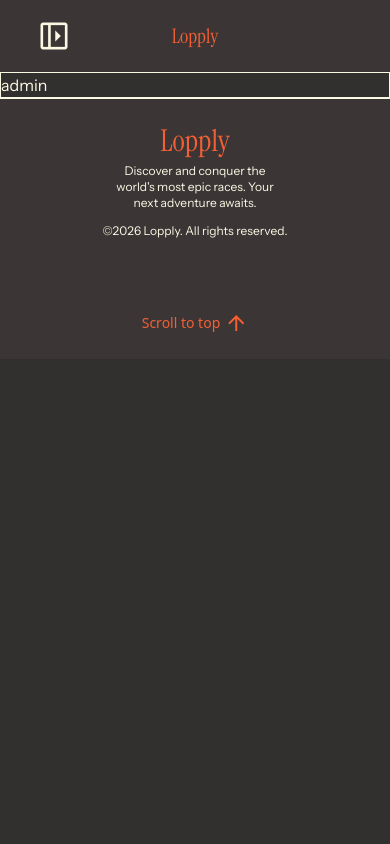
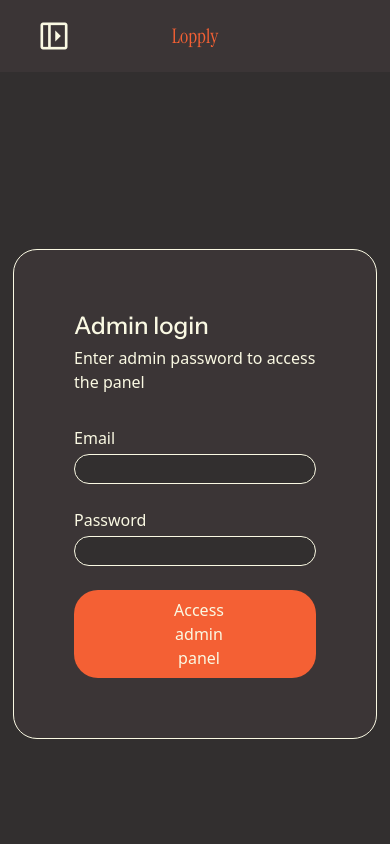
Before and after one commit to ellinorjohansson/Lopply, a Next.js app: page /admin/login in a window 390 px wide. Shown: the top 844 px of the page. Built offline with nearby package versions, Linux system fonts and the light colour scheme; a web font is replaced by a local one.

Commit message:
✨(feature): added input field to the admin login page and fixed responsivness

```diff
--- a/public/locales/en/common.json
+++ b/public/locales/en/common.json
@@ -36,5 +36,14 @@
     "this_page_missed_the_marker": "This page missed the marker and ran the wrong way.",
     "uhoh_something_tripped": "Uhoh, something tripped!",
     "an_unexpected_error_occurred": "An unexpected error occurred."
+  },
+  "authentication": {
+    "admin": {
+      "admin_login": "Admin login",
+      "admin_subtext": "Enter admin password to access the panel",
+      "access_admin_panel": "Access admin panel"
+    },
+    "email": "Email",
+    "password": "Password"
   }
 }
--- a/src/app/admin/login/page.tsx
+++ b/src/app/admin/login/page.tsx
@@ -1,7 +1,33 @@
+"use client";
+import PrimaryButton from "@/common/components/buttons/PrimaryButton";
+import InputField from "@/common/components/inputField/InputField";
+import { useTranslation } from "@/common/hooks/useTranslation";
+
 const AdminLogIn = () => {
-    return (
-        <><h3 className="border">admin</h3></>
-    )
-}
+	const a = useTranslation("authentication");
+	const handleSubmit = (e: React.FormEvent) => {
+		e.preventDefault();
+	};
+
+	return (
+		<section className="flex items-center justify-center w-full min-h-screen p-4">
+			<div className="bg-secondary border border-secondaryaccent rounded-3xl p-15 flex flex-col gap-6">
+				<div className="flex flex-col gap-1 mb-2">
+					<h3 className="text-2xl font-medium">
+						{a("admin.admin_login")}
+					</h3>
+					<span className="text-secondaryaccent text-base">
+						{a("admin.admin_subtext")}
+					</span>
+				</div>
+				<form onSubmit={handleSubmit} className="flex flex-col gap-6">
+					<InputField label={a("email")} size="medium" />
+					<InputField label={a("password")} size="medium" />
+					<PrimaryButton text={a("admin.access_admin_panel")} size="large" />
+				</form>
+			</div>
+		</section>
+	);
+};
 
 export default AdminLogIn;
--- a/src/common/components/buttons/PrimaryButton.tsx
+++ b/src/common/components/buttons/PrimaryButton.tsx
@@ -2,7 +2,7 @@
 
 export interface PrimaryButtonProps {
 	text: string;
-	icon: string;
+	icon?: string;
 	size: "small" | "medium" | "large";
 	onClick?: () => void;
 }
@@ -12,7 +12,7 @@
 	const sizeClasses = {
 		small: "py-2 px-4 text-sm",
 		medium: "py-2 px-23 text-base",
-		large: "py-2 px-60 text-base"
+		large: "py-2 px-23 sm:px-40 md:px-60 text-base"
 	}[size];
 
 	return (
--- a/src/common/components/inputField/InputField.tsx
+++ b/src/common/components/inputField/InputField.tsx
@@ -12,13 +12,13 @@
 
 	const sizeClasses = {
 		small: "py-1 px-4 text-sm sm:text-base w-full max-w-[240px]",
-		medium: "py-1 px-4 text-sm sm:text-base w-full max-w-[560px]",
+		medium: "py-1 px-4 text-sm sm:text-base w-full max-w-[630px]",
 	}[size];
 
 
 	return (
 		<div className="flex flex-col">
-			<label htmlFor={inputId} className="mb-1 font-sans text-secondaryaccent">
+			<label htmlFor={inputId} className="mb-1 font-sans font-medium text-secondaryaccent">
 				{label}
 			</label>
 			<input
```
